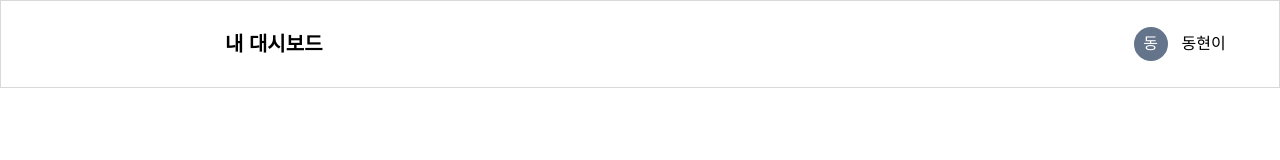
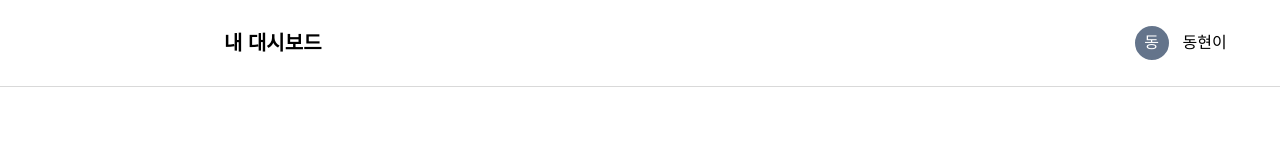
Before and after one commit to only-arrow-function/Taskify, a Next.js app: page /my-dashboard in a window 1280 px wide. Shown: the top 160 px of the page. Built offline with nearby package versions, Linux system fonts and the light colour scheme.

Commit message:
Style: 테두리 수정

```diff
--- a/components/dashboard/dashboard-header/dashboard-header.tsx
+++ b/components/dashboard/dashboard-header/dashboard-header.tsx
@@ -14,7 +14,7 @@ const DashboardHeader = () => {
     : 'before:absolute before:w-px before:h-9 before:bg-grayscale-40 before:-left-3 md:before:-left-4 lg:before:-left-8';
 
   return (
-    <header className="w-full border border-grayscale-40 py-6 max-[744px]:pr-3 max-[744px]:py-4">
+    <header className="w-full border-b border-grayscale-40 py-6 max-[744px]:pr-3 max-[744px]:py-4">
       <div className="ml-[17.5vw] mr-[4.167vw] flex justify-between items-center max-md:justify-end max-[744px]:w-full max-[744px]:ml-0">
         <h2 className="text-xl font-bold max-md:hidden">
           <Link href="/dashboard/my">내 대시보드</Link>
```
